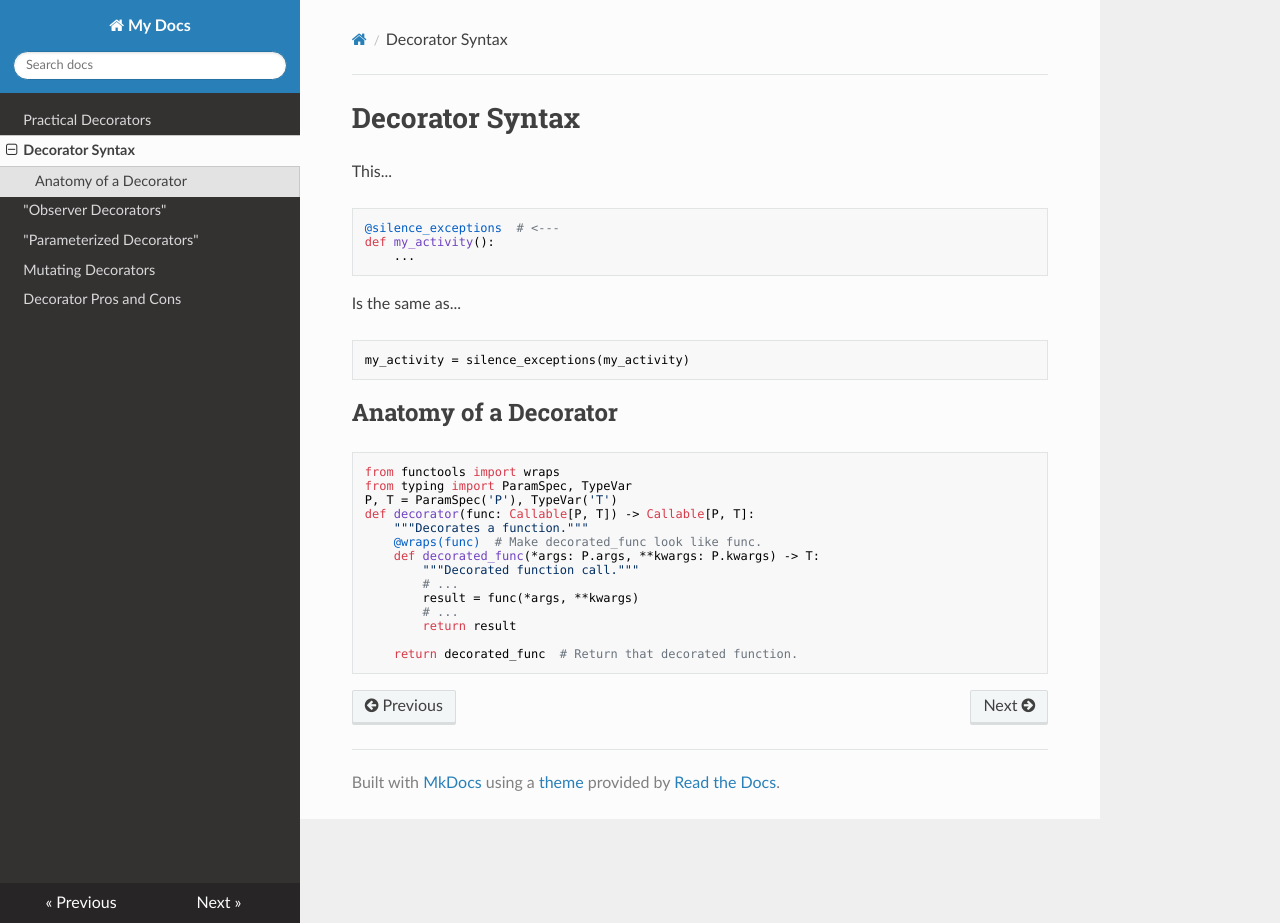
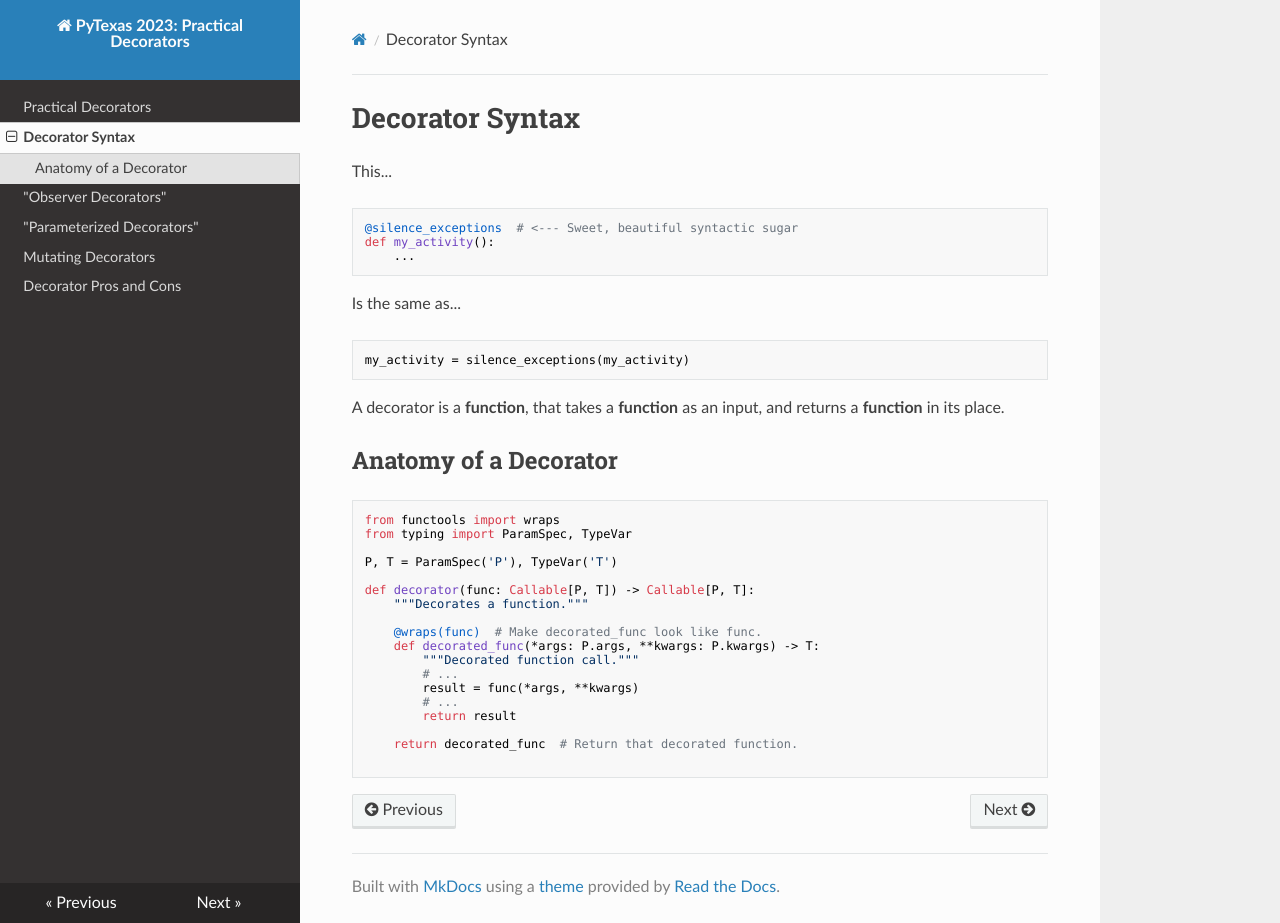
Before and after one commit to dijital20/pytexas2023-decorators, an MkDocs documentation site: the page built from docs/1_decorator_syntax.md, in a window 1280 px wide and 923 px high. Built offline with MkDocs 1.6.1, drawn with Linux system fonts in a browser that asks for light colours; nearby versions of some CDN libraries.

Commit message:
Updated content.

````diff
--- a/docs/1_decorator_syntax.md
+++ b/docs/1_decorator_syntax.md
@@ -3,7 +3,7 @@
 This...
 
 ```python
-@silence_exceptions  # <---
+@silence_exceptions  # <--- Sweet, beautiful syntactic sugar
 def my_activity():
     ...
 ```
@@ -14,14 +14,19 @@ Is the same as...
 my_activity = silence_exceptions(my_activity)
 ```
 
+A decorator is a **function**, that takes a **function** as an input, and returns a **function** in its place.
+
 ## Anatomy of a Decorator
 
 ```python
 from functools import wraps
 from typing import ParamSpec, TypeVar
+
 P, T = ParamSpec('P'), TypeVar('T')
+
 def decorator(func: Callable[P, T]) -> Callable[P, T]:
     """Decorates a function."""
+
     @wraps(func)  # Make decorated_func look like func.
     def decorated_func(*args: P.args, **kwargs: P.kwargs) -> T:
         """Decorated function call."""
@@ -31,4 +36,5 @@ def decorator(func: Callable[P, T]) -> Callable[P, T]:
         return result
 
     return decorated_func  # Return that decorated function.
+
 ```
--- a/mkdocs.yml
+++ b/mkdocs.yml
@@ -1,4 +1,6 @@
-site_name: My Docs
+site_name: "PyTexas 2023: Practical Decorators"
 
 theme:
   name: readthedocs
+
+plugins: []
````
Also changed, not shown: docs/3_parameterized_decorators.md (+4 -0 lines), docs/4_mutating_decorators.md (+1 -1 lines).
